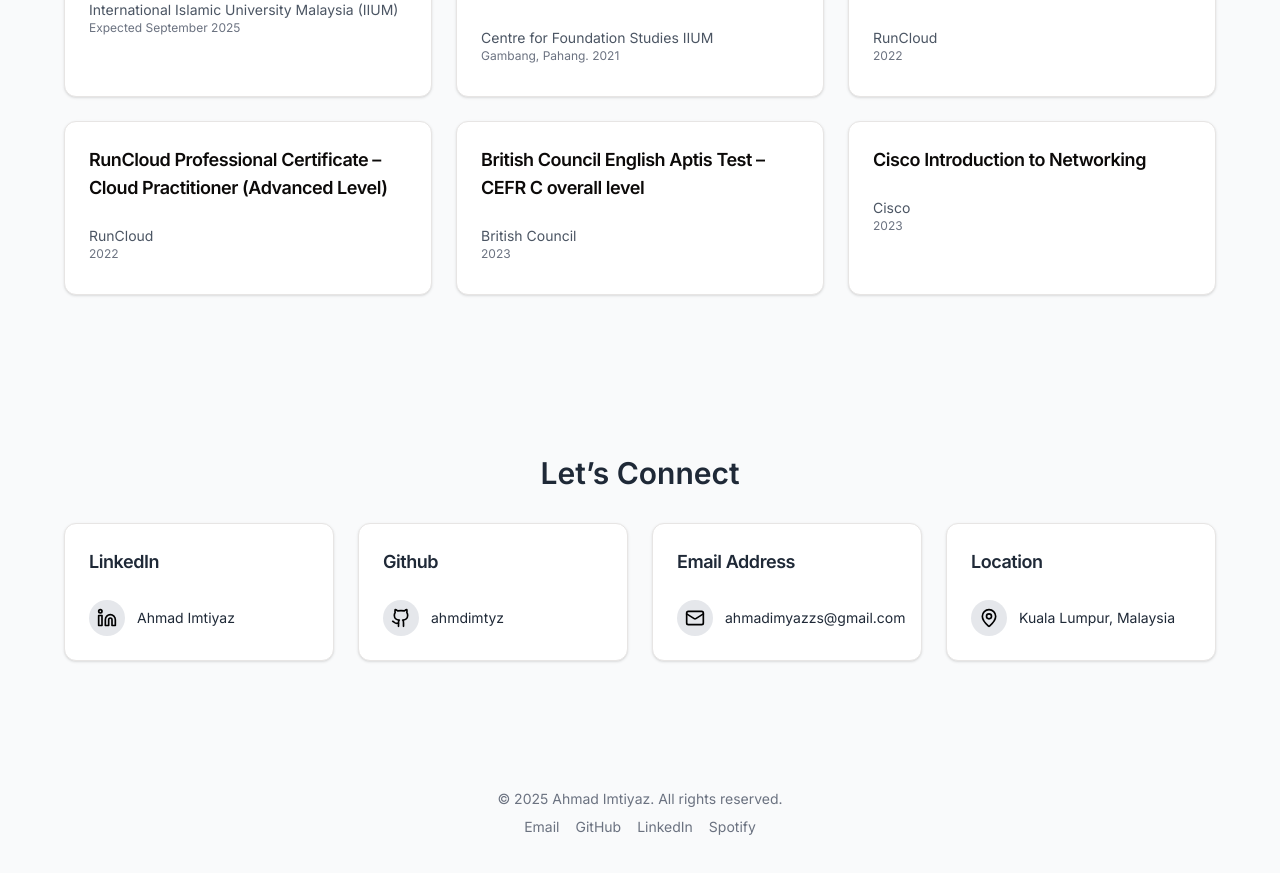
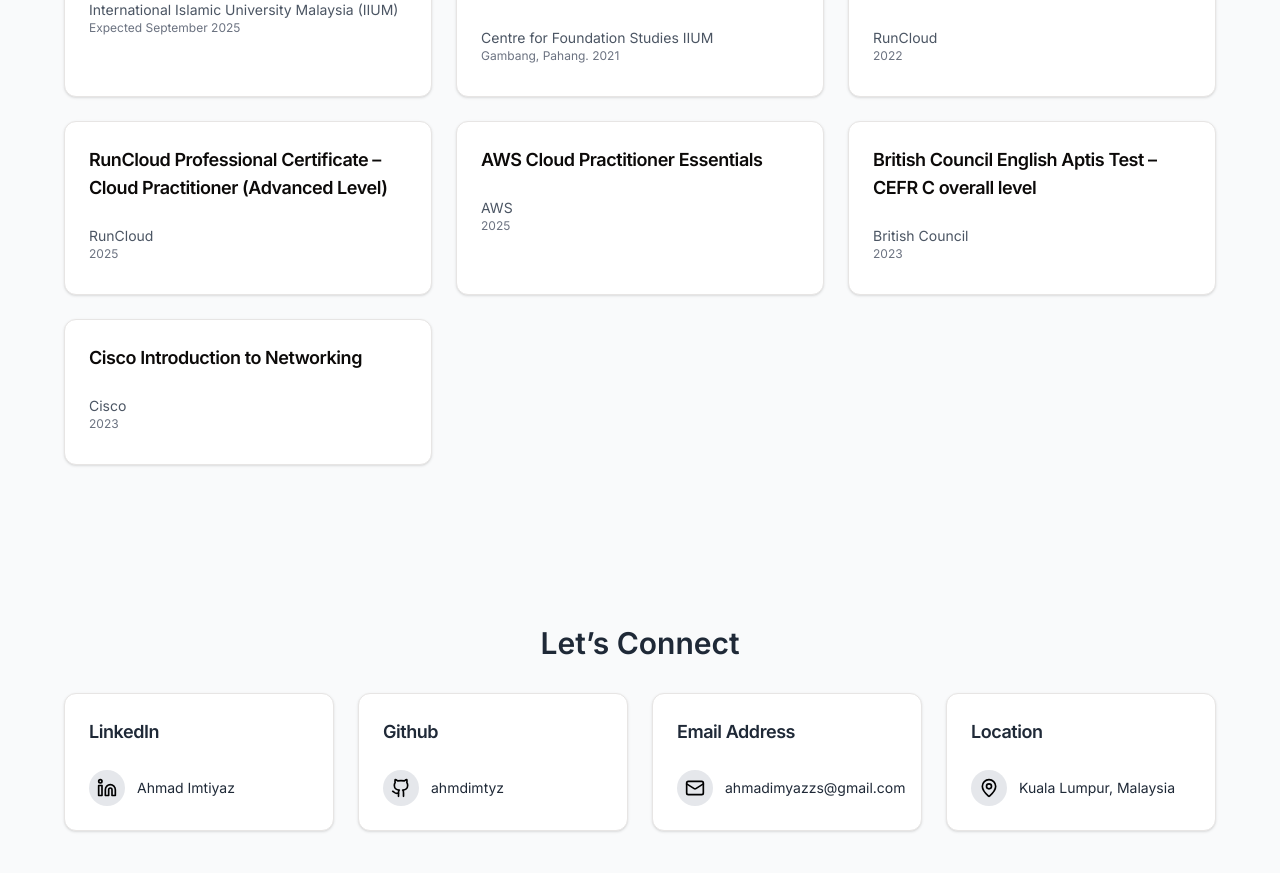
Before and after one commit to ahmdimtyz/portfolio-frontend, a Next.js app: page / in a window 1280 px wide. Shown: the part 2400-3273 px from the top of the page. Built offline with nearby package versions, Linux system fonts and the light colour scheme.

Commit message:
New aws CERT

```diff
--- a/src/components/CertificatesSection.tsx
+++ b/src/components/CertificatesSection.tsx
@@ -26,7 +26,12 @@
   {
     title: "RunCloud Professional Certificate – Cloud Practitioner (Advanced Level)",
     issuer: "RunCloud",
-    date: "2022",
+    date: "2025",
+  },
+  {
+    title: "AWS Cloud Practitioner Essentials",
+    issuer: "AWS",
+    date: "2025",
   },
   {
     title: "British Council English Aptis Test – CEFR C overall level",
```
